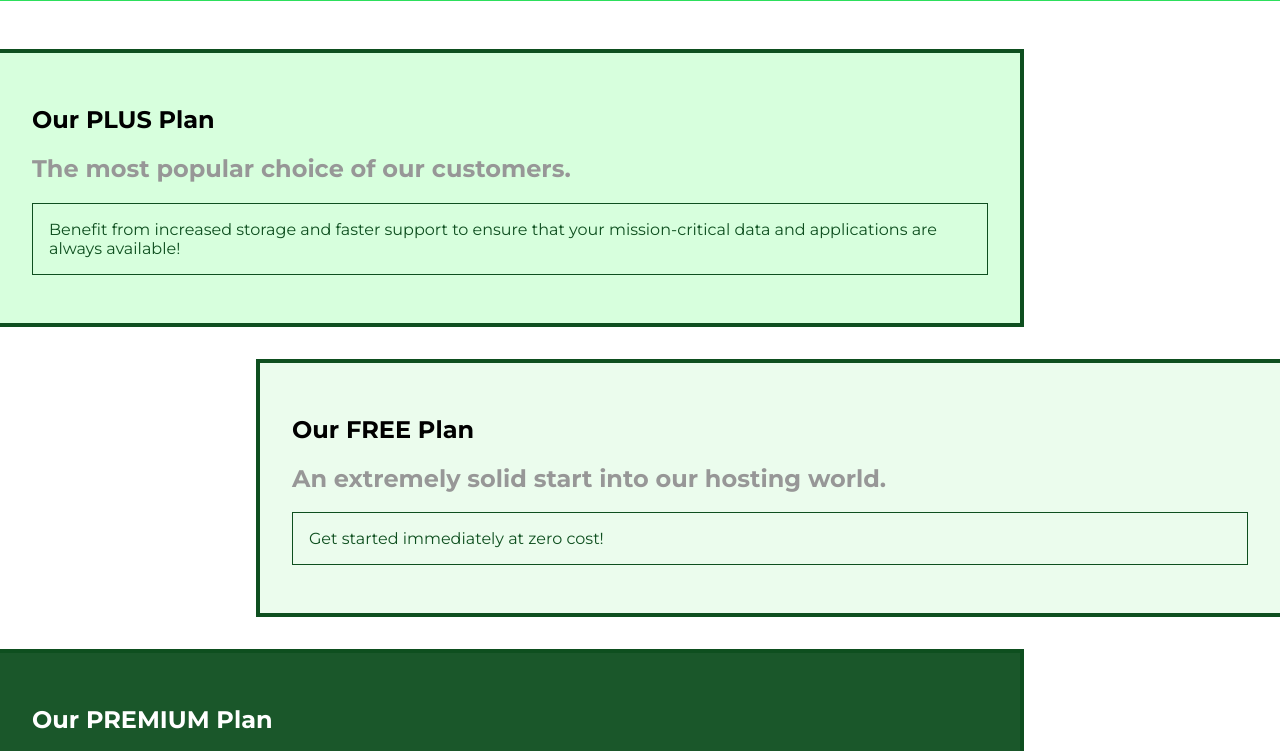
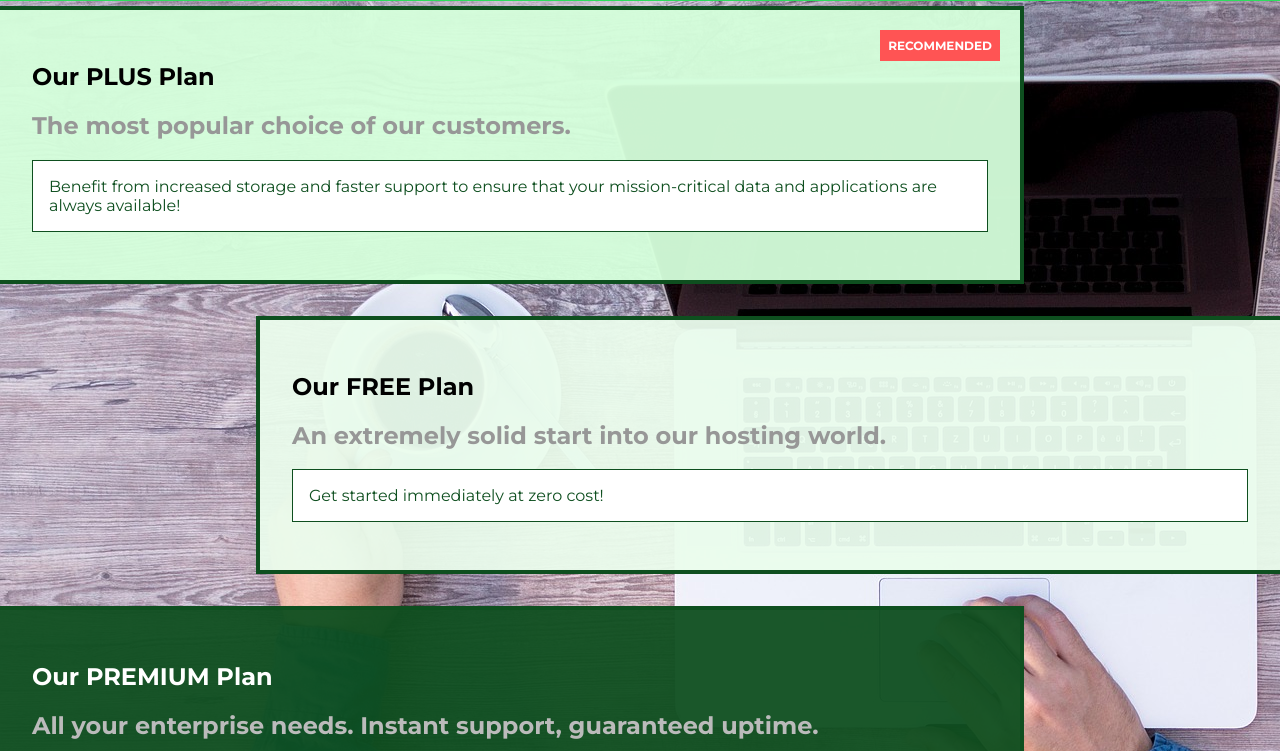
Before and after one commit to elie111/css-practice-project, a plain HTML site: page packages/index.html in a window 1280 px wide. Shown: the part 42-793 px from the top of the page. Drawn offline with Linux system fonts and the light colour scheme.

Commit message:
finished beginner section '6'

```diff
--- a/packages/index.html
+++ b/packages/index.html
@@ -13,6 +13,7 @@
 </head>
 
 <body>
+    <div class="background"></div>
     <header class="main-header">
         <div>
             <a href="../index.html" class="main-header__brand">
@@ -37,6 +38,7 @@
         <section class="package" id="plus">
             <a href="#">
                 <h1 class="package__title">Our PLUS Plan</h1>
+                <h2 class="package__badge">RECOMMENDED</h2>
                 <h2 class="package__subtitle">The most popular choice of our customers.</h2>
                 <p class="package__info">Benefit from increased storage and faster support to ensure that your
                     mission-critical data and
--- a/packages/packages.css
+++ b/packages/packages.css
@@ -2,7 +2,16 @@ main {
     padding-top: 32px;
 }
 
+.background {
+    background: url("../images/plans-background.jpg");
+    width: 100%;
+    height: 100%;
+    position: fixed;
+    z-index: -1;
+}
+
 .package {
+    position: relative;
     width: 80%;
     margin: 16px 0;
     border: 4px solid #0e4f1f;
@@ -22,6 +31,17 @@ main {
     padding: 32px;
 }
 
+.package__badge {
+    position: absolute;
+    top: 0px;
+    right: 0px;
+    margin: 20px;
+    font-size: 12px;
+    color: white;
+    background: #ff5454;
+    padding: 8px;
+}
+
 .package__subtitle {
     color: #979797;
 }
@@ -31,6 +51,7 @@ main {
     border: 1px solid #0e4f1f;
     font-size: 20;
     color: #0e4f1f;
+    background: white;
 }
 
 .clearfix {
@@ -47,9 +68,10 @@ main {
     border-right: none;
     border-left: 4px solid #0e4f1f;
 }
+
 #free:hover,
-#free:active{
-    border-left-color:#ff5454 ;
+#free:active {
+    border-left-color: #ff5454;
 }
 
 #premium {
--- a/shared.css
+++ b/shared.css
@@ -30,8 +30,12 @@ body {
 
 .main-header {
     width: 100%;
+    position: fixed;
     background: #2ddf5c;
     padding: 8px 16px;
+    top: 0;
+    left: 0;
+    z-index: 1;
 }
 
 .main-header>div {
```
Also changed, not shown: images/plans-background.jpg (added).
